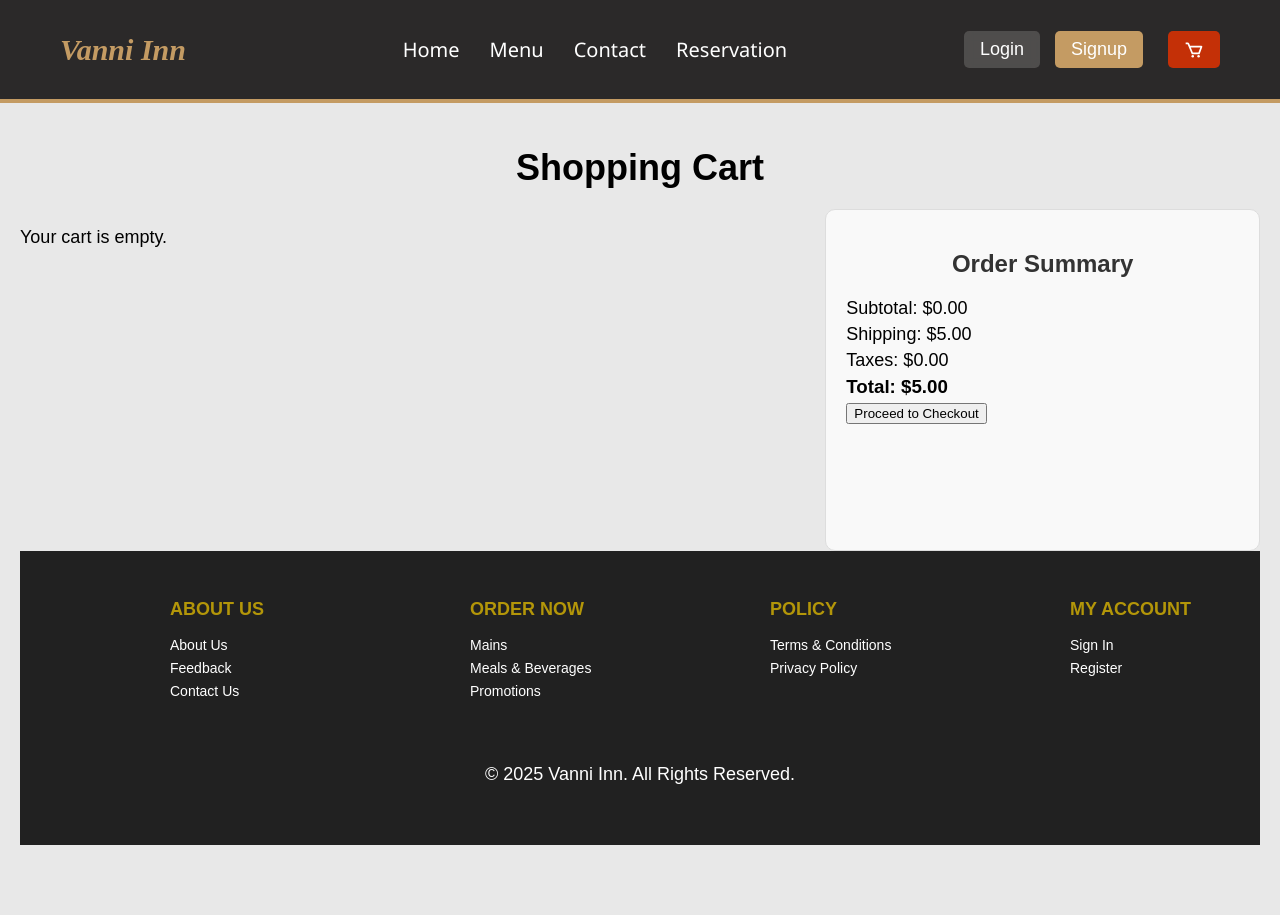
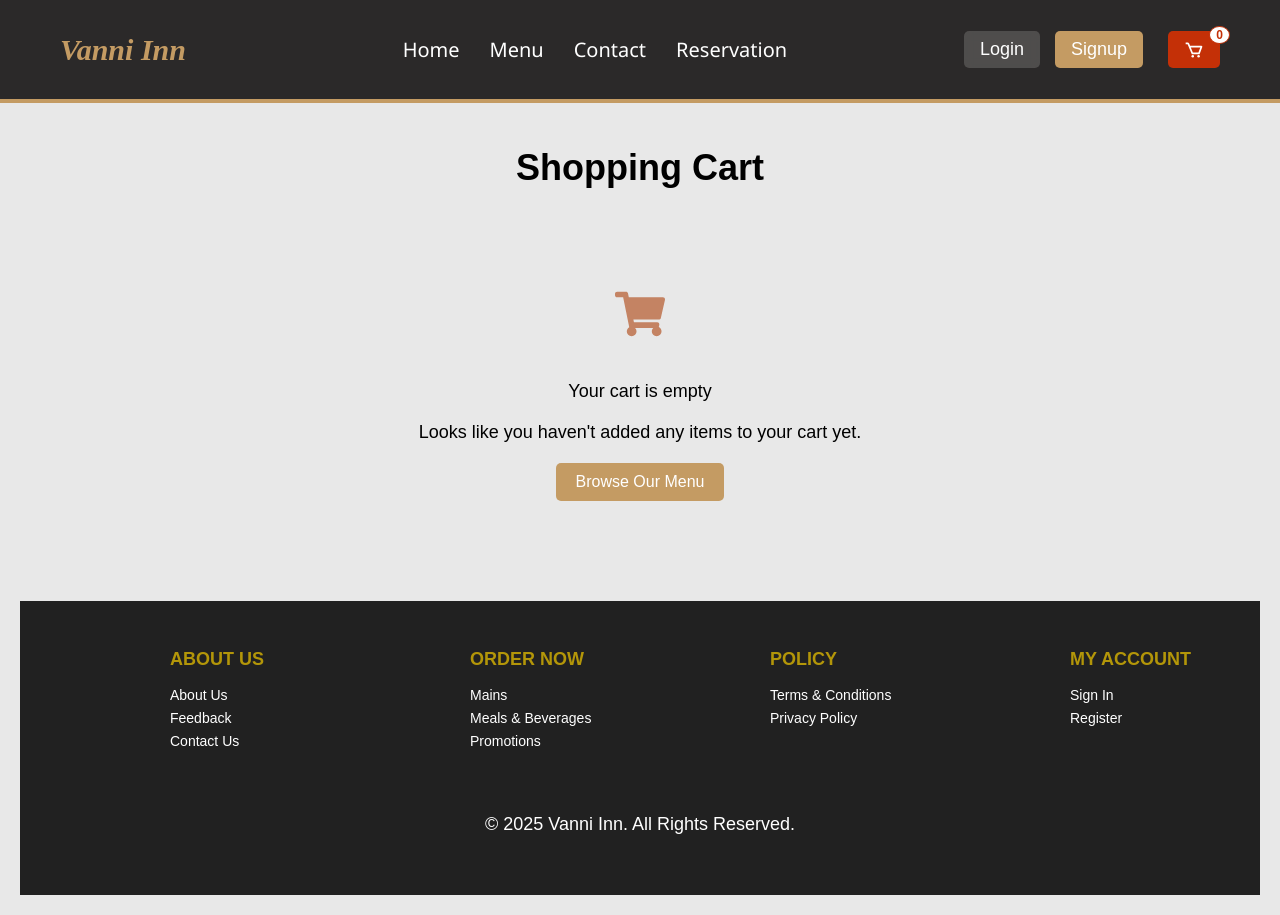
Before and after one commit to Vino200003/Restaurant-Food-Delivery-and-Reservation-System, a React (Vite) app in the folder FRONTEND/: page /cart in a window 1280 px wide. Before the commit the page ends 865 px from the top, so only its background shows below. Built offline with nearby package versions, Linux system fonts and the light colour scheme.

Commit message:
10th-emptyCart page

```diff
--- a/FRONTEND/src/components/Navbar/Navbar.jsx
+++ b/FRONTEND/src/components/Navbar/Navbar.jsx
@@ -67,7 +67,8 @@ const Navbar = () => {
           aria-label="View your cart"
         >
           <BiCart className="cart-icon" />
-          {totalQuantity > 0 && <span className="cart-qty">{totalQuantity}</span>}
+          <span className="cart-qty">0</span>
+          {/* /{totalQuantity > 0 && <span className="cart-qty">{totalQuantity}</span>} */}
         </button>
       </div>
     </nav>
--- a/FRONTEND/src/pages/Cart/Cart.css
+++ b/FRONTEND/src/pages/Cart/Cart.css
@@ -47,3 +47,34 @@
   display: flex;
   justify-content: space-between;
 }
+
+.empty-cart {
+  text-align: center;
+  margin-top: 100px;
+  margin-bottom: 100px;
+}
+
+.empty-cart p {
+  font-size: 18px;
+  margin-bottom: 20px;
+}
+
+.empty-cart-icon {
+  font-size: 50px;
+  color:rgb(196, 131, 99);
+  margin-bottom: 20px;
+}
+
+.browse-menu-btn {
+  padding: 10px 20px;
+  background-color: #c49b63;
+  color: white;
+  border: none;
+  border-radius: 5px;
+  cursor: pointer;
+  font-size: 16px;
+}
+
+.browse-menu-btn:hover {
+  background-color: #a47b50;
+}
--- a/FRONTEND/src/pages/Cart/Cart.jsx
+++ b/FRONTEND/src/pages/Cart/Cart.jsx
@@ -1,9 +1,8 @@
 import React, { useEffect, useState } from 'react';
 import './Cart.css';
 import { useNavigate } from 'react-router-dom'; // Import useNavigate
-import Navbar from '../../components/Navbar/Navbar';
-import CartTotal from '../../components/CartTotal/CartTotal';
 import Footer from '../../components/Footer/Footer';
+import { FaShoppingCart } from 'react-icons/fa'; // Import FontAwesome shopping cart icon
 
 const Cart = () => {
   const [cart, setCart] = useState([]);
@@ -35,12 +34,25 @@ const Cart = () => {
     navigate('/checkout'); // Redirect to the checkout page
   };
 
+  const handleBrowseMenu = () => {
+    navigate('/menu'); // Redirect to the menu page
+  };
+
   return (
     <div className="cart-container">
       <h1>Shopping Cart</h1>
+      {cart.length === 0 ? (
+        <div className="empty-cart">
+          <FaShoppingCart className="empty-cart-icon" /> {/* Add shopping cart icon */}
+          <p>Your cart is empty</p>
+          <p>Looks like you haven't added any items to your cart yet.</p>
+          <button onClick={handleBrowseMenu} className="browse-menu-btn">
+            Browse Our Menu
+          </button>
+        </div>
+      ) : (
         <div className="cart-content">
           <div className="cart-items">
-          {cart.length > 0 ? (
             <table>
               <thead>
                 <tr>
@@ -65,9 +77,6 @@ const Cart = () => {
                 ))}
               </tbody>
             </table>
-          ) : (
-            <p>Your cart is empty.</p>
-          )}
           </div>
           <div className="order-summary">
             <h2>Order Summary</h2>
@@ -78,6 +87,7 @@ const Cart = () => {
             <button onClick={handleCheckout}>Proceed to Checkout</button>
           </div>
         </div>
+      )}
       <Footer />
     </div>
   );
```
Lines whose indentation alone changed are shown as unchanged.
